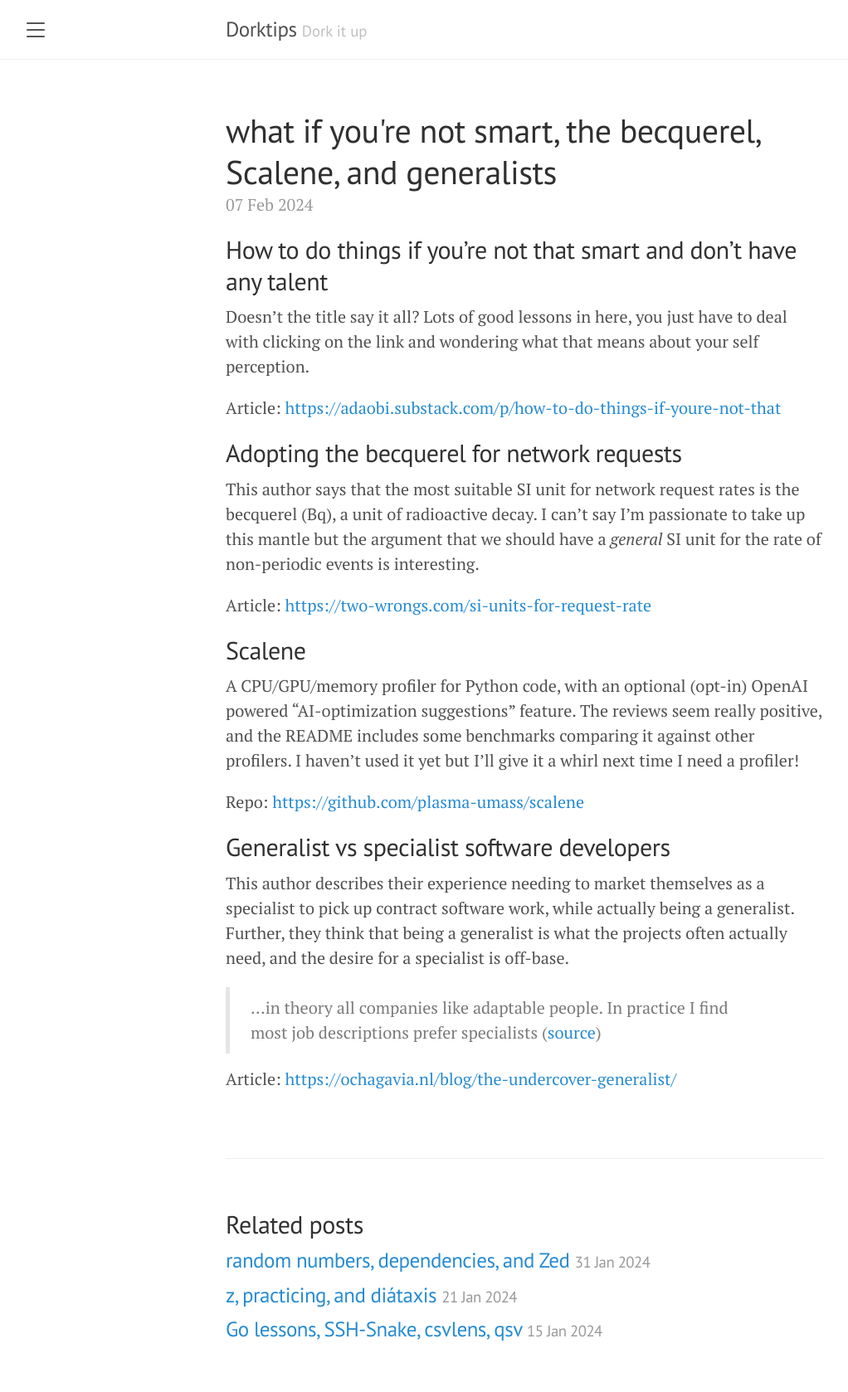
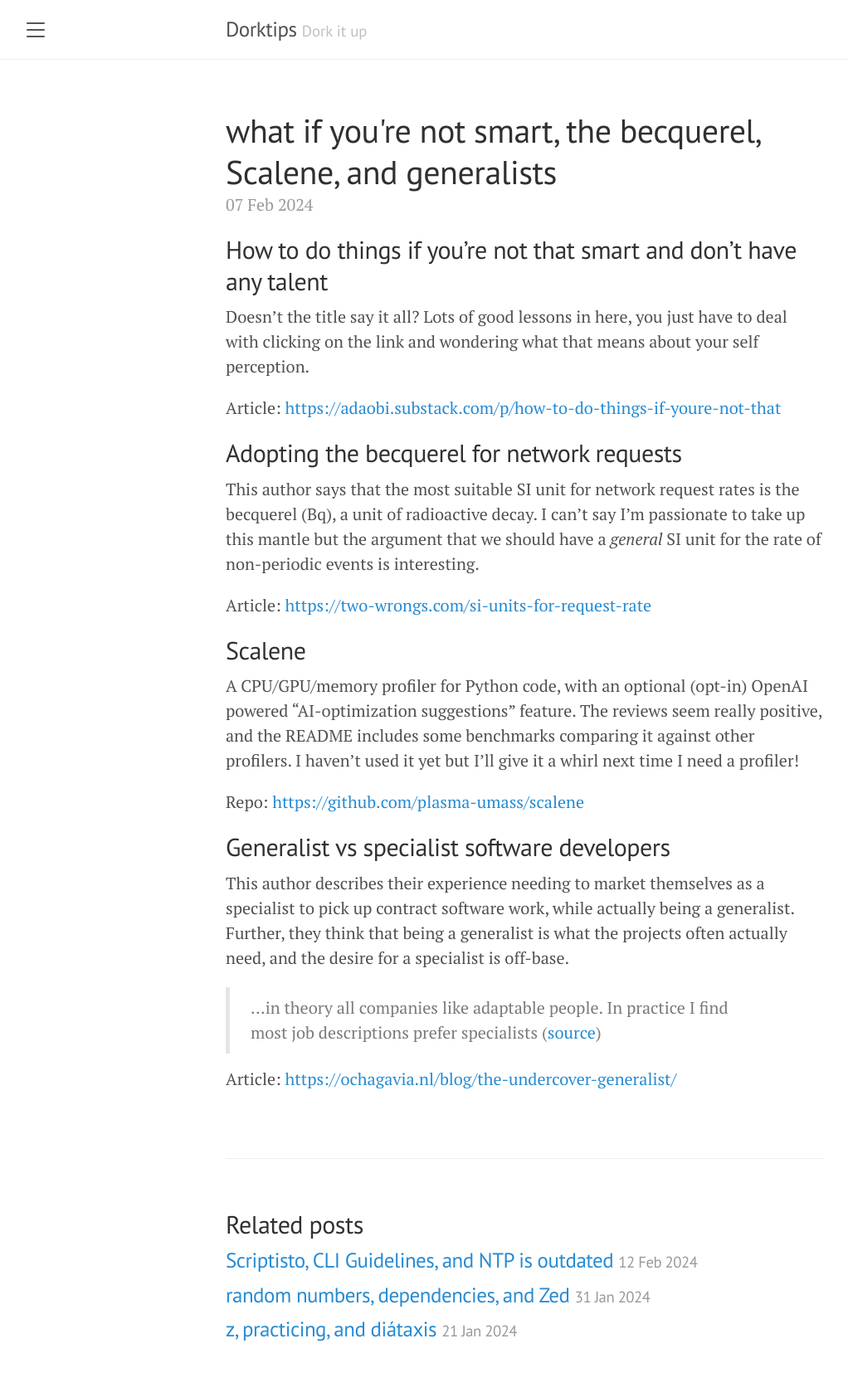
Before and after one commit to nsbruce/dorktips, a Jekyll site: the page built from _posts/2024-02-07-not-smart-becquerel-scalene-generalist.md, in a window 1280 px wide. Shown: the whole page at 83% size, without its empty margins (8-1030 px from the left). Built offline with Jekyll 4.4.1, drawn with Linux system fonts in a browser that asks for light colours.

Commit message:
Is this an improvement

```diff
--- a/_drafts/ondeck.md
+++ b/_posts/2024-02-12-scriptisto-clig-old-ntp.md
@@ -1,6 +1,6 @@
 ---
 layout: post
-title: "my title"
+title: "Scriptisto, CLI Guidelines, and NTP is outdated"
 ---
 
 ## Scriptisto
@@ -11,7 +11,7 @@ Repo: <https://github.com/igor-petruk/scriptisto>
 
 ## CLI Guidelines
 
-A highly opinionated set of guidelines for writing CLI programs. The introduction is worth a read at a minimum. Plus it's a beautiful website (which is kind of a must if you're about to tell people how to design a UI).
+A set of highly opinionated but well informed and thought out guidelines for writing CLI programs. The introduction is worth a read at a minimum. Plus it's a beautiful website (which is kind of a must if you're about to tell people how to design a UI).
 
 Link: <https://clig.dev>
 
```
